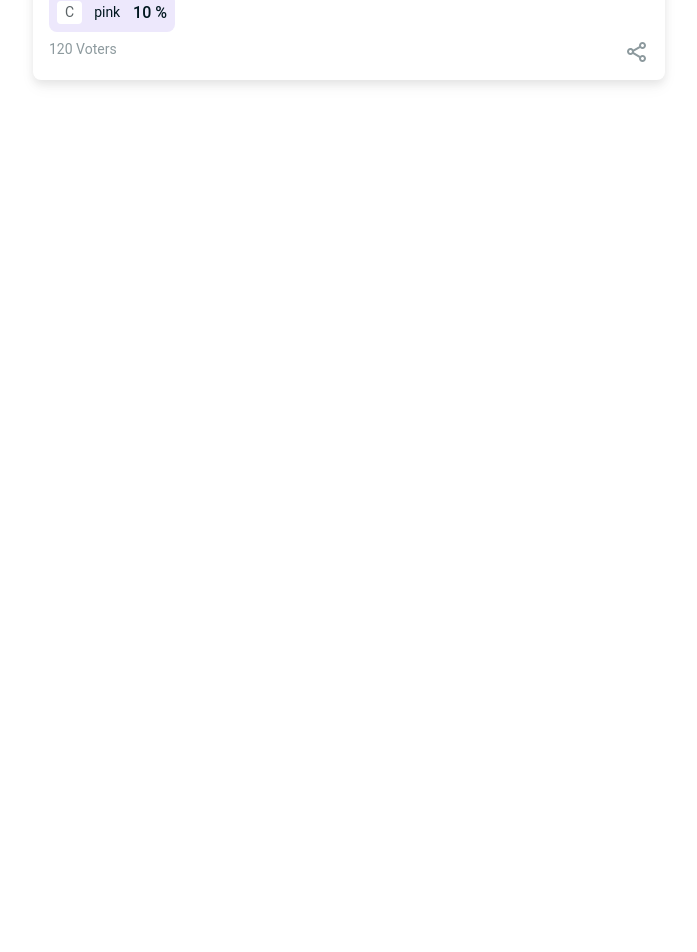
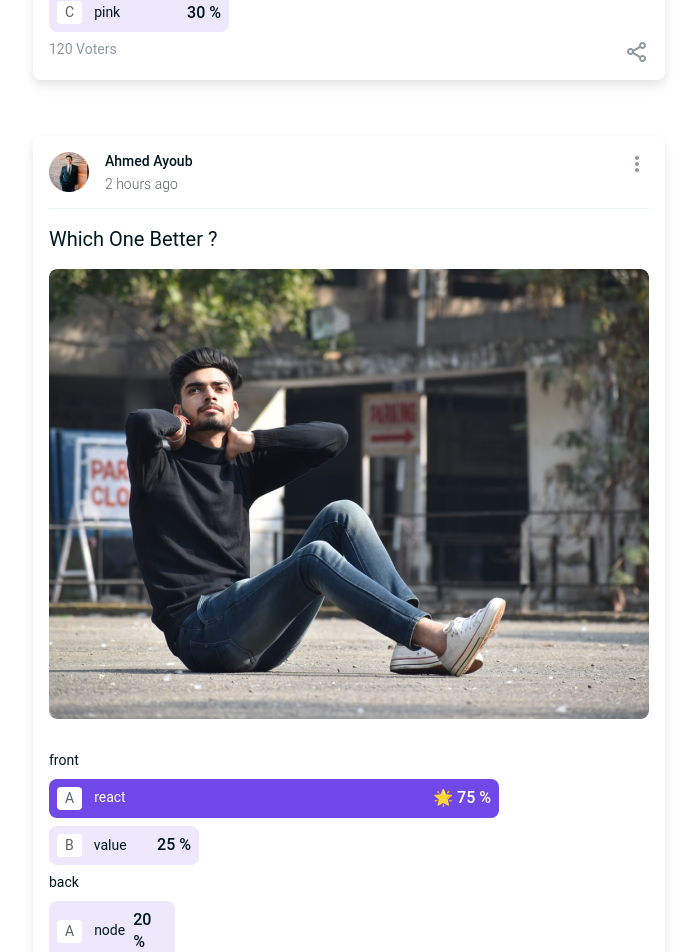
Before and after one commit to m3ntorship/state-management-task, a React (Create React App) app: page / in a window 1280 px wide. Shown: the part 3830-4782 px from the top of the page, without its empty margins (291-988 px from the left). Before the commit the page ends 3950 px from the top, so only its background shows below. Built offline with nearby package versions, Linux system fonts and the light colour scheme; a web font is replaced by a local one.

Commit message:
make mini survey results dynamic

```diff
--- a/src/App.js
+++ b/src/App.js
@@ -6,6 +6,7 @@ import ViewImagePollResult from './components/Organisms/ViewImagePollResult/View
 import ViewTextPoll from './components/Organisms/ViewTextPoll/ViewTextPoll';
 import ViewMiniSurvey from './components/Organisms/ViewMiniSurvey/ViewMiniSurvey';
 import ViewTextPollReaults from './components/Organisms/ViewTextPollReaults/ViewTextPollReaults';
+import ViewMiniSurveyResults from './components/Organisms/ViewMiniSurveyResults/ViewMiniSurveyResults';
 
 
 const  App = () => {
@@ -18,6 +19,7 @@ const  App = () => {
       <ViewTextPoll/>
       <ViewMiniSurvey/>
       <ViewTextPollReaults/>
+      <ViewMiniSurveyResults/>
     </>
   );
 }
--- /dev/null
+++ b/src/components/Atoms/MiniSurveyResults/MiniSurveyResults.js
@@ -0,0 +1,67 @@
+import React from "react";
+import imagePost from "../../../img/Frame 145.png";
+import OptionGroupResult from "../../Atoms/OptionGroupResult/OptionGroupResult";
+const  MiniSurveyResults=(props)=> {
+  const Options = [
+    {
+      id: "1",
+      optionName: "front",
+      optionsInpVals: [
+        { inptField: "react", progress: 75 },
+        { inptField: "value", progress: 25 },
+      ],
+    },
+    {
+      id: "2",
+      optionName: "back",
+      optionsInpVals: [
+        { inptField: "node", progress: 20 },
+        { inptField: "express", progress: 50 },
+        { inptField: "nested", progress: 30 },
+      ],
+    },
+  ];
+  const { image = imagePost, MiniSurveyOptions = Options } = props;
+  const letters = (() => {
+    const caps = [...Array(26)].map((val, i) => String.fromCharCode(i + 65));
+    return caps;
+  })();
+  return (
+    <>
+      <div className=" grid gap-x-2 gap-y-4 mb-m rounded-md relative">
+        <div className=" mb-m relative rounded-md overflow-hidden">
+          <img
+            src={image}
+            alt="post"
+            className="md:w-37xl"
+            style={{ width: "600px", height: "450px" }}
+          />
+        </div>
+      </div>
+
+      {MiniSurveyOptions.map((MiniSurveyOption,index) => {
+           let maxProgress = Math.max.apply(
+            Math,
+            MiniSurveyOption.optionsInpVals.map(function (o) {
+              return o.progress;
+            })
+          );
+
+     return   <div key={MiniSurveyOption.optionName}>
+
+          <h3 className="text-sm font-normal text-dark mb-xs w-full">
+            {MiniSurveyOption.optionName}
+          </h3>
+          {MiniSurveyOption.optionsInpVals.map((optionsInpVal, index) => {
+            const letter = letters[index];
+            return (
+             <OptionGroupResult key={`OptionGroupResult_${index}_`} option={optionsInpVal} index={index} maxProgress={maxProgress} alpha={letter}/>
+            );
+          })}
+        </div>
+})}
+    </>
+  );
+}
+
+export default MiniSurveyResults;
--- a/src/components/Atoms/OptionGroupResult/OptionGroupResult.js
+++ b/src/components/Atoms/OptionGroupResult/OptionGroupResult.js
@@ -7,6 +7,7 @@ const OptionGroupResult=({maxProgress,option,index,alpha}) =>{
         {
           "bg-primary": maxProgress === option.progress,
           "bg-primary-shd7": maxProgress !== option.progress,
+          "bg-success": option.progress === 100,
         }
       );
       const textFontClasses = conditionalProperties(
--- a/src/components/Atoms/TextPollReaults/TextPollReaults.js
+++ b/src/components/Atoms/TextPollReaults/TextPollReaults.js
@@ -3,9 +3,9 @@ import OptionGroupResult from "../../Atoms/OptionGroupResult/OptionGroupResult";
 
 const TextPollReaults = ({ favourites }) => {
   favourites = [
-    { inptField: "red", progress: 50 },
-    { inptField: "White", progress: 60 },
-    { inptField: "pink", progress: 10 },
+    { inptField: "red", progress: 20 },
+    { inptField: "White", progress: 50},
+    { inptField: "pink", progress: 30 },
   ];
   let maxProgress = Math.max.apply(
     Math,
--- /dev/null
+++ b/src/components/Organisms/ViewMiniSurveyResults/ViewMiniSurveyResults.js
@@ -0,0 +1,20 @@
+import React from "react";
+import Header from "../../Atoms/Header/Header";
+import PostTitle from "../../Atoms/PostTitle/PostTitle";
+import MiniSurveyResults from "../../Atoms/MiniSurveyResults/MiniSurveyResults";
+import Footer from "../../Atoms/ImagePollFooter/Footer";
+
+function ViewMiniSurveyResults() {
+    return (
+        <div className="  flex items-center flex-wrap w-4/2 flex-col mt-m ">
+        <div className=" bg-white shadow-dark rounded-md flex flex-col items-center p-m mb-10">
+          <Header />
+          <PostTitle />
+          <MiniSurveyResults />
+          <Footer />
+        </div>
+      </div>
+    )
+}
+
+export default ViewMiniSurveyResults
--- a/src/components/Organisms/ViewMiniSurveyٌResult.js
+++ /dev/null
@@ -1,18 +0,0 @@
-import React from "react";
-import Header from "./viewPost/atoms/Header";
-import MiniSurveyResult from "./viewPost/atoms/MiniSurveyResult";
-import Footer from "./viewPost/atoms/Footer";
-
-function ViewMiniSurveyٌResult() {
-    return (
-        <div className="flex items-center flex-wrap w-4/2 flex-col">
-        <div className=" bg-white shadow-soft rounded-md flex flex-col items-center p-m mb-10">
-          <Header />
-          <MiniSurveyResult />
-          <Footer />
-        </div>
-      </div>
-    )
-}
-
-export default ViewMiniSurveyٌResult
```
